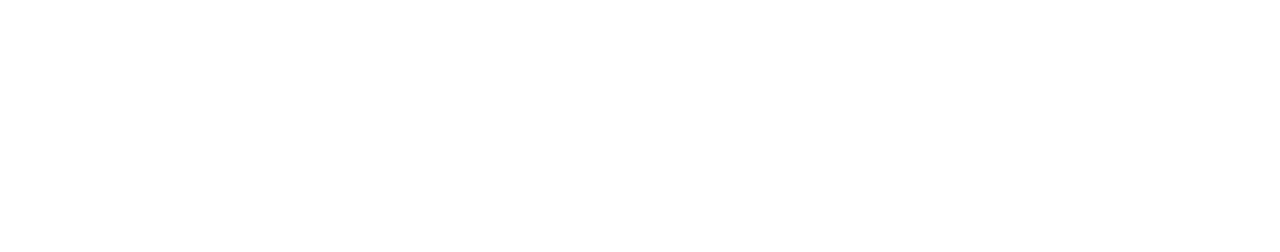
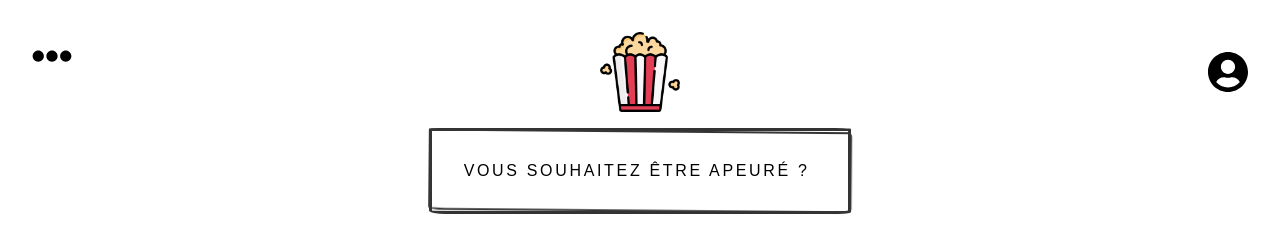
Before and after one commit to ghsdl/picky, a React app: page / in a window 1280 px wide. Built offline with nearby package versions, Linux system fonts and the light colour scheme.

Commit message:
React typical for picky mood emotions

```diff
--- a/package.json
+++ b/package.json
@@ -62,6 +62,7 @@
     "react-redux": "^7.2.4",
     "react-router-dom": "^5.2.0",
     "react-sidebar": "^3.0.2",
+    "react-typical": "^0.1.3",
     "redux": "^4.1.0"
   }
 }
--- a/src/components/App/index.js
+++ b/src/components/App/index.js
@@ -3,13 +3,16 @@ import React from 'react';
 // == Import
 import './styles.css';
 // eslint-disable-next-line import/no-extraneous-dependencies
-
+import Header from 'src/containers/Header';
+// eslint-disable-next-line import/no-extraneous-dependencies
+import PickyMoodFeeling from 'src/components/PickyMoodFeeling';
 
 // == Composant
 
 const App = () => (
   <div className="app">
-
+    <Header />
+    <PickyMoodFeeling />
   </div>
 );
 
--- a/src/components/Header/style.scss
+++ b/src/components/Header/style.scss
@@ -22,7 +22,7 @@
       height: 6vh;
       margin-left: 4vh;
       margin-top: 4vh;
-      z-index: 2;
+      z-index: 6;
       transform: rotate(90deg);
       transition: all 300ms ease-in-out;
     }
@@ -33,7 +33,6 @@
     height: 10vh;
     margin-top: 4vh;
     display: flex;
-    margin-left: 3vh;
   }
 
   &-iconProfil{
@@ -54,6 +53,7 @@
   height: 100%;
   background-color:#F4BB01;
   transition: left 300ms ease-out;
+  z-index: 4;
 }
 .sidebar.active {
   left: 0;
--- /dev/null
+++ b/src/components/PickyMoodFeeling/index.js
@@ -0,0 +1,17 @@
+import React from 'react';
+import Typical from 'react-typical';
+
+import './style.scss';
+
+export default function PickyMoodFeeling() {
+  return (
+    <div className="moodEmotion">
+      <Typical
+        className="moodEmotion-question"
+        steps={['Vous souhaitez être...', 1000, 'Vous souhaitez être étonné ?', 1000, 'Vous souhaitez être apeuré ?', 1000, 'Vous souhaitez être surpris ?', 1000]}
+        loop={Infinity}
+
+      />
+    </div>
+  );
+}
--- /dev/null
+++ b/src/components/PickyMoodFeeling/style.scss
@@ -0,0 +1,34 @@
+.moodEmotion{
+  display: flex;
+  justify-content: center;
+  align-content: center;
+  text-align: center;
+
+
+  &-question{
+    margin-top: 2vh;
+    padding: 4vh;
+    display: inline-block;
+    border: 3px solid #333333;
+    font-size: 2.0vh;
+    border-radius: 2% 6% 5% 4% / 1% 1% 2% 4%;
+    text-transform: uppercase;
+    letter-spacing: 0.3ch;
+    background: #ffffff;
+    position: relative;
+
+    &::before {
+        content: '';
+        border: 2px solid #353535;
+        display: block;
+        width: 100%;
+        height: 100%;
+        position: absolute;
+        top: 50%;
+        left: 50%;
+        transform: translate3d(-50%, -50%, 0) scale(1.015) rotate(0.5deg);
+        border-radius: 1% 1% 2% 4% / 2% 6% 5% 4%;
+    }
+
+  }
+}
--- a/src/index.js
+++ b/src/index.js
@@ -3,7 +3,9 @@ import ReactDom from 'react-dom';
 import { Provider } from 'react-redux';
 import { BrowserRouter } from 'react-router-dom';
 
+// eslint-disable-next-line import/no-extraneous-dependencies
 import App from 'src/components/App';
+// eslint-disable-next-line import/no-extraneous-dependencies
 import store from 'src/store';
 
 const rootReactElement = (
```
Also changed, not shown: 1 other file.
